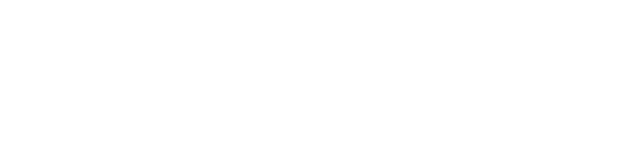
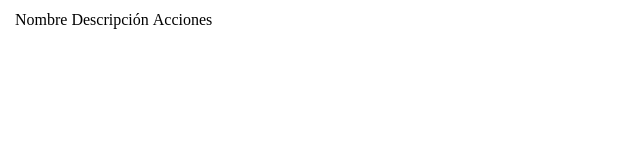
Before and after one commit to JonnyIvan24/practicando-git2023b, a plain HTML site: page productos.html in a window 1280 px wide. Shown: the whole page, without its empty margins (0-640 px from the left). Drawn offline with Linux system fonts and the light colour scheme.

Commit message:
Productos: añadir listado de productos

```diff
--- a/productos.html
+++ b/productos.html
@@ -6,6 +6,12 @@
     <title>Productos</title>
 </head>
 <body>
-
+    <table>
+        <th>
+            <td>Nombre</td>
+            <td>Descripción</td>
+            <td>Acciones</td>
+        </th>
+    </table>
 </body>
 </html>
```
